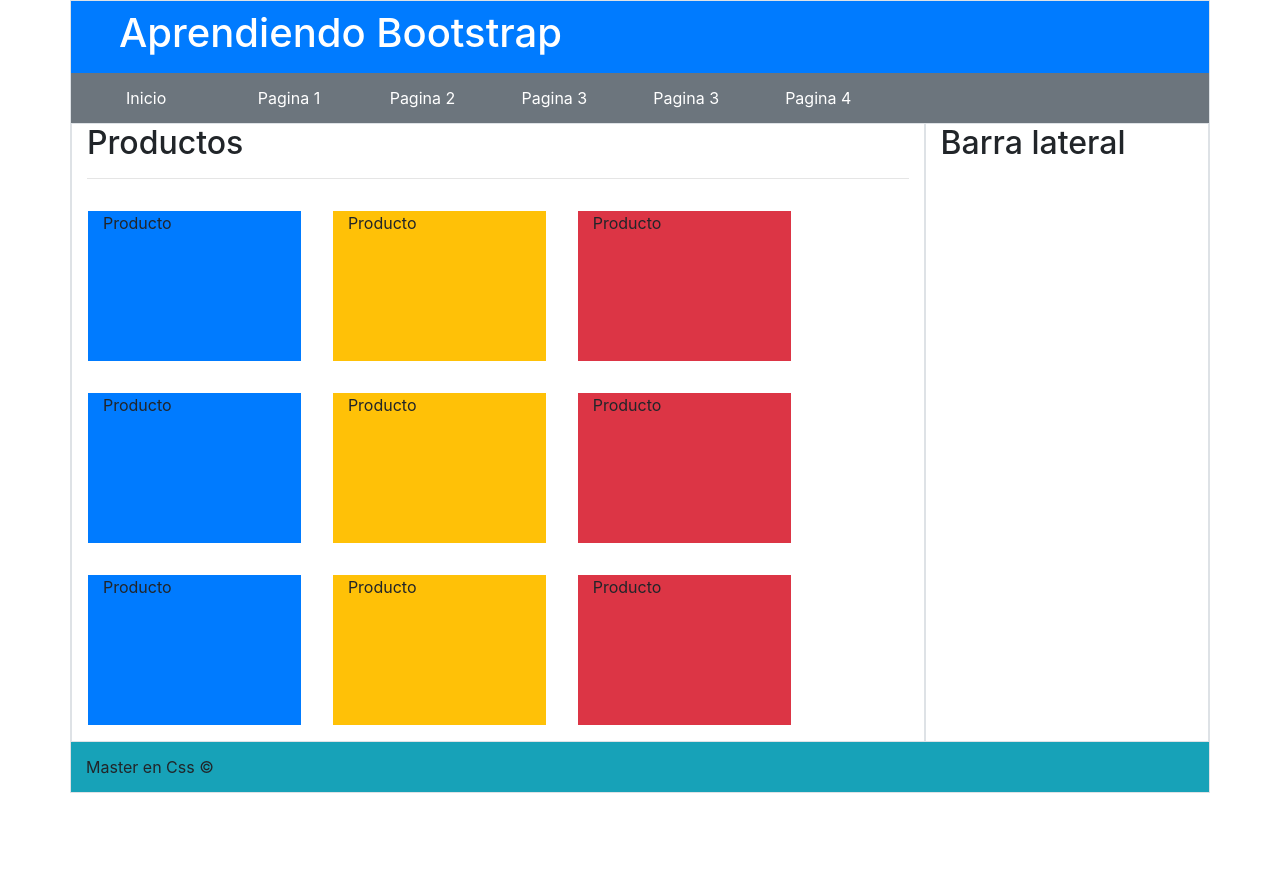
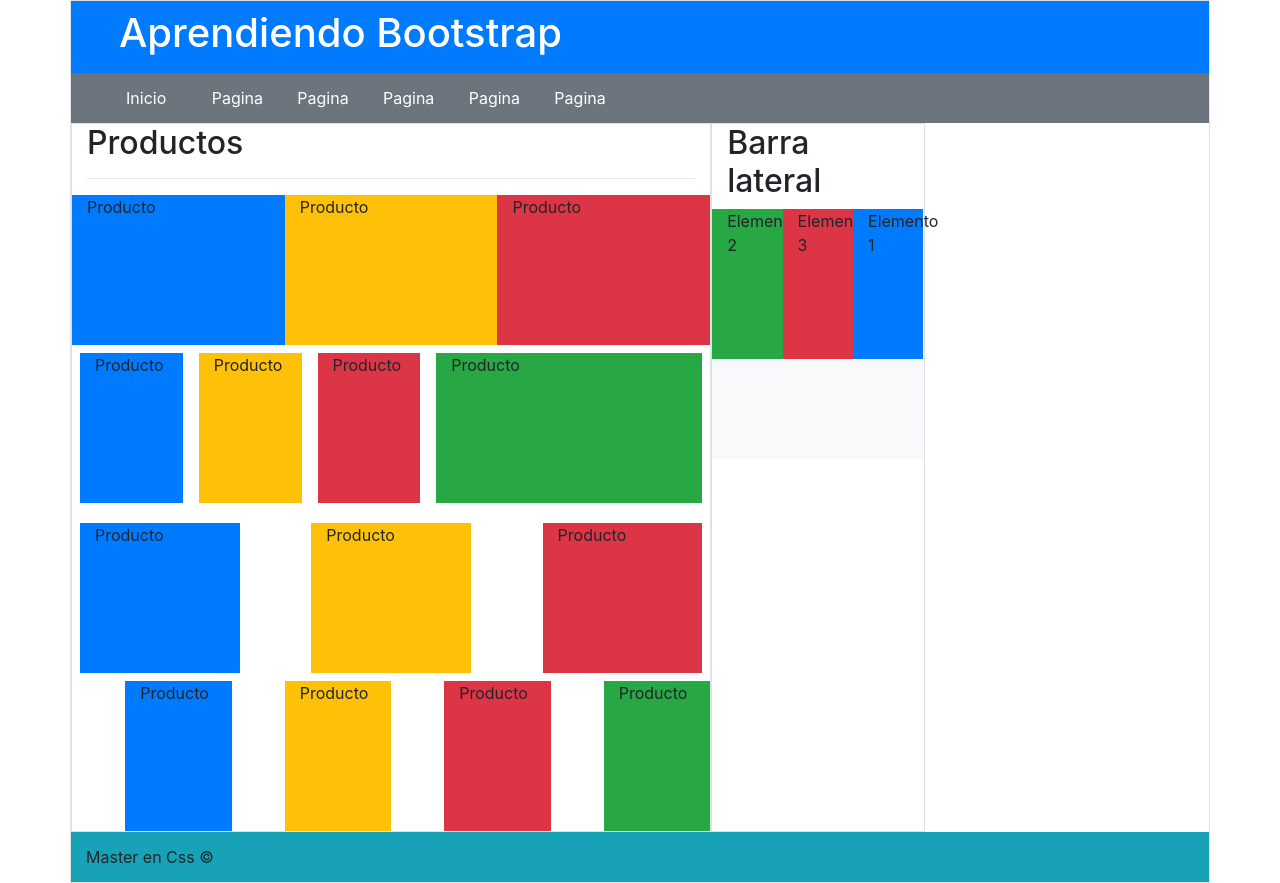
Before and after one commit to ArayaMara/MasterDisenoWeb, a plain HTML site: page 12-aprendiendo boostrap/index.html in a window 1280 px wide. Before the commit the page ends 800 px from the top, so only its background shows below. Drawn offline with Linux system fonts and the light colour scheme.

Commit message:
herramientas de bootstrap

```diff
--- a/12-aprendiendo boostrap/index.html
+++ b/12-aprendiendo boostrap/index.html
@@ -28,58 +28,88 @@
                 <h1>Aprendiendo Bootstrap</h1>
             </header>
 
-            <nav id="menu" class="col-12 bg-secondary text-white">
-                <ul class="row w-75">
-                    <li class="col">Inicio</li>
-                    <li class="col">Pagina 1</li>
-                    <li class="col">Pagina 2</li>
-                    <li class="col">Pagina 3</li>
-                    <li class="col">Pagina 3</li>
-                    <li class="col">Pagina 4</li>
+            <nav id="menu" class="col-12 bg-secondary text-white d-none d-sm-none d-md-block">
+                <ul class="row w-50">
+                    <li class="col col-xs-12 col-sm-12 col-md">Inicio</li>
+                    <li class="col col-xs-12 col-sm-12 col-md">Pagina 1</li>
+                    <li class="col col-xs-12 col-sm-12 col-md">Pagina 2</li>
+                    <li class="col col-xs-12 col-sm-12 col-md">Pagina 3</li>
+                    <li class="col col-xs-12 col-sm-12 col-md">Pagina 3</li>
+                    <li class="col col-xs-12 col-sm-12 col-md">Pagina 4</li>
                 </ul>
             </nav>
 
-            <section id="content" class="col-12">
+            <section id="content" class="col-12 col-sm-12 col-md-9">
                 <div class="row">
                     <section id="products" class="col-9 border">
                         <h2>Productos</h2>
 
                         <hr>
-                        <div class="items row">
-                            <div class="item col-3 bg-primary m-3">
+                        <div>
+                            <div class="row">
+                                <div class="item col col-lg col-md-12 col-sm-12 bg-primary">
                                     Producto
                                 </div>
-                            <div class="item col-3 bg-warning m-3">
+                                <div class="item col col-lg col-md-6 col-sm-6 bg-warning">
                                     Producto
                                 </div>
-                            <div class="item col-3 bg-danger m-3">
+                                <div class="item col col-lg col-md-6 col-sm-6 bg-danger">
                                     Producto
                                 </div>
-                            <div class="item col-3 bg-primary m-3">
+                            </div>
+                            <div class="row">
+                                <div class="item col bg-primary m-2">
                                     Producto
                                 </div>
-                            <div class="item col-3 bg-warning m-3">
+                                <div class="item col bg-warning m-2">
                                     Producto
                                 </div>
-                            <div class="item col-3 bg-danger m-3">
+                                <div class="item col bg-danger m-2">
                                     Producto
                                 </div>
-                            <div class="item col-3 bg-primary m-3">
+                                <div class="item col-5 bg-success m-2">
                                     Producto
                                 </div>
-                            <div class="item col-3 bg-warning m-3">
+                            </div>
+                            <div class="row mt-1 justify-content-between">
+                                <div class="item col-3 bg-primary m-2">
                                     Producto
                                 </div>
-                            <div class="item col-3 bg-danger m-3">
+                                <div class="item col-3 bg-warning m-2">
                                     Producto
+                                </div>
+                                <div class="item col-3 bg-danger m-2">
+                                    Producto
+                                </div>
+                            </div>
+                            <div class="row">
+                                <div class="item col-2 bg-primary offset-1">
+                                    Producto
+                                </div>
+                                <div class="item col-2 bg-warning offset-1">
+                                    Producto
+                                </div>
+                                <div class="item col-2 bg-danger offset-1">
+                                    Producto
+                                </div>
+                                <div class="item col-2 bg-success offset-1">
+                                    Producto
+                                </div>
                             </div>
 
                         </div>
 
                     </section>
 
-                    <aside class="col-3 border">
+                    <aside class="col-3 border d-none d-sm-none d-md-block">
                         <h2>Barra lateral</h2>
+                        <div class="lateral row bg-light align-items-star">
+
+                            <div class="col-4 bg-primary order-3">Elemento 1</div>
+                            <div class="col-4 bg-success order-1">Elemento 2</div>
+                            <div class="col-4 bg-danger order-2">Elemento 3</div>
+
+                        </div>
                     </aside>
                 </div>
 
--- a/12-aprendiendo boostrap/styles.css
+++ b/12-aprendiendo boostrap/styles.css
@@ -16,3 +16,17 @@ footer {
     line-height: 50px;
     height: 50px;
 }
+
+.lateral {
+    height: 250px;
+}
+
+.lateral>div {
+    height: 150px;
+}
+
+@media (max-width:768px) {
+    #menu {
+        height: auto;
+    }
+}
```
Also changed, not shown: 12-aprendiendo boostrap/herramientas.html (added, +28 -0 lines). Lines whose indentation alone changed are shown as unchanged.
